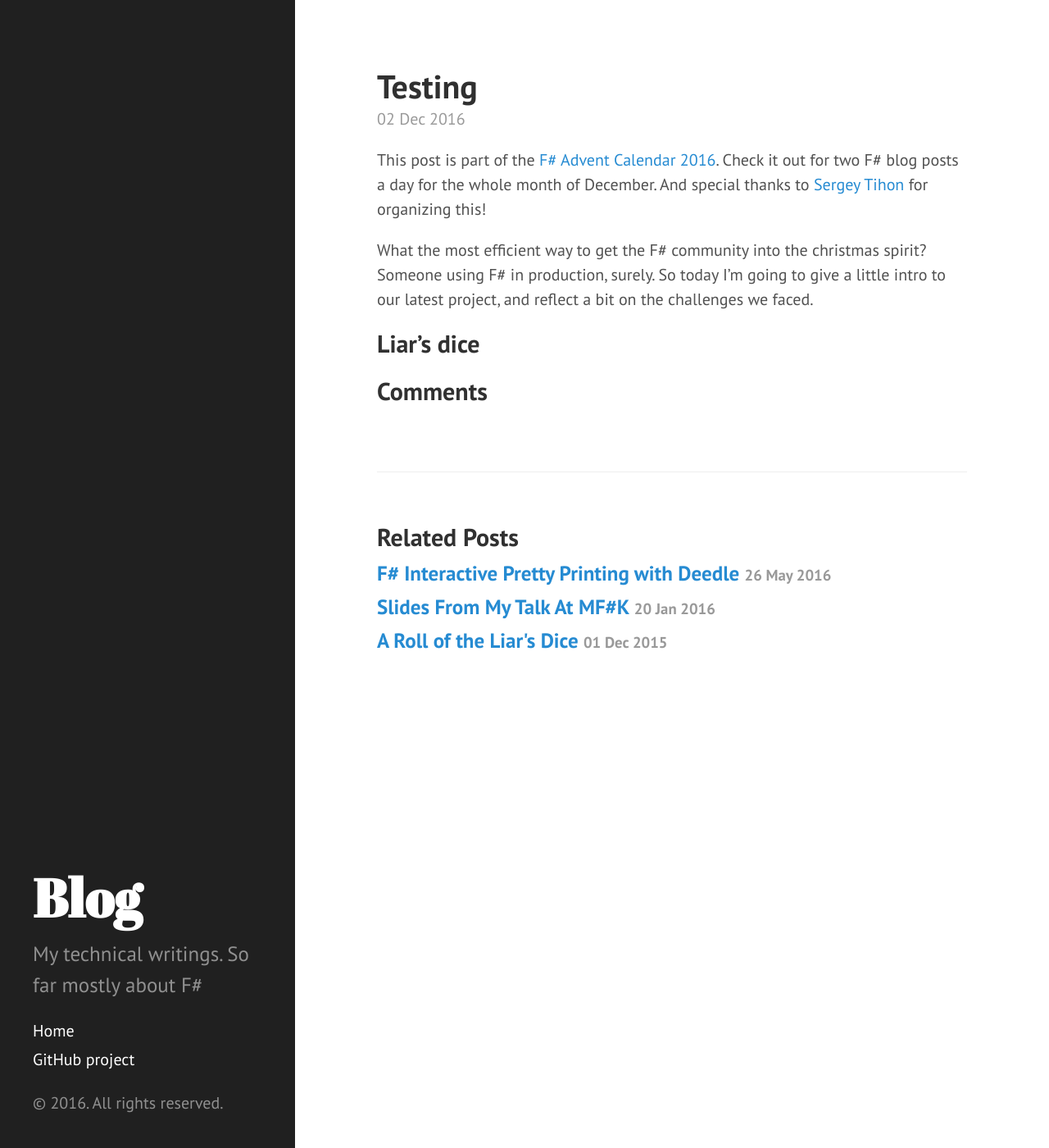
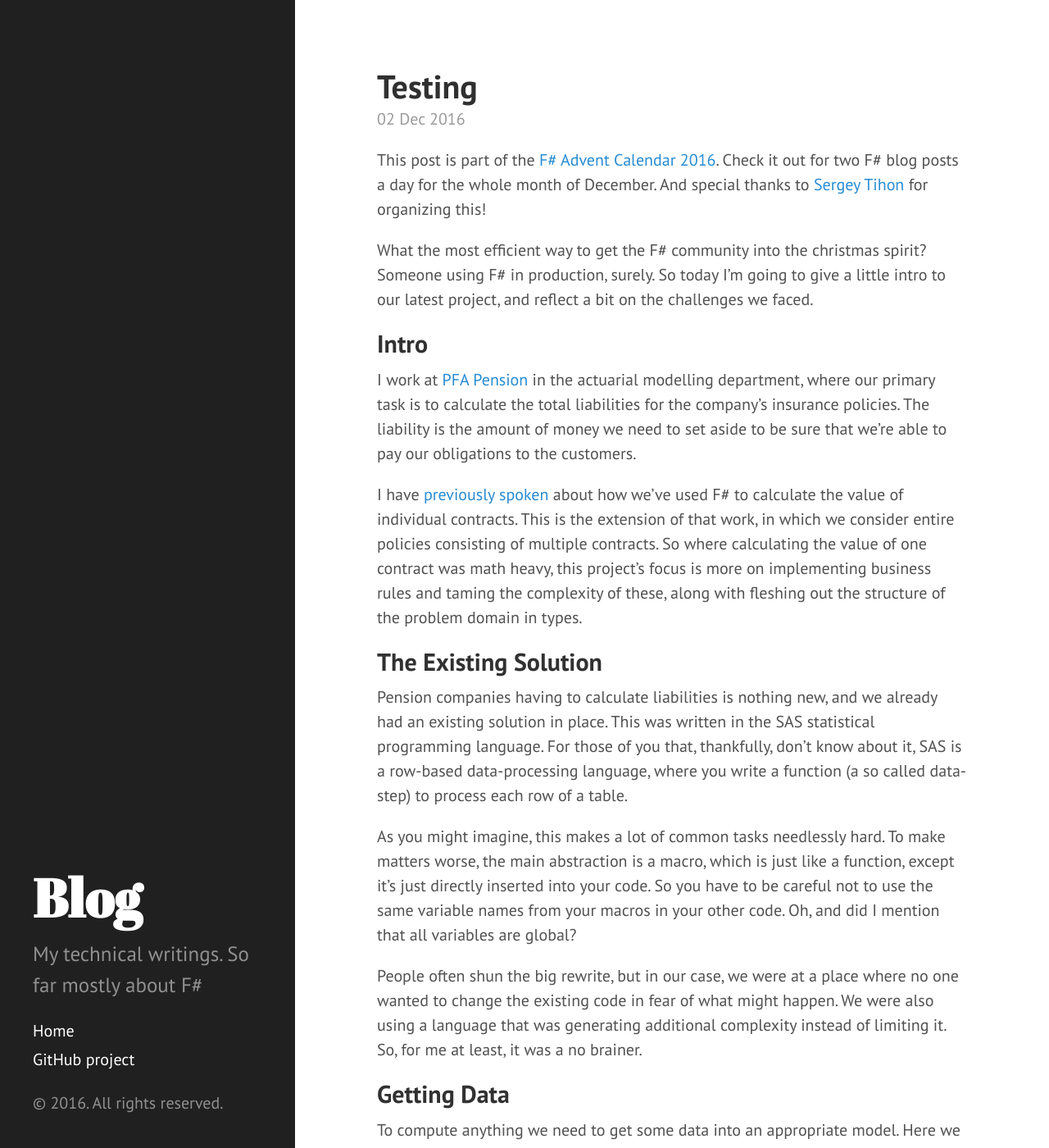
Before and after one commit to KristianSchmidt/KristianSchmidt.github.io, a Jekyll site: the page built from _posts/2016-12-02-test.md, in a window 1280 px wide and 1400 px high. Shown: the whole window at 82% size. Built offline with Jekyll 4.4.1, drawn with Linux system fonts in a browser that asks for light colours; comment, search, counter and statistics services are not loaded; some of the changed text lies outside the part shown.

Commit message:
Added more stuff to post

````diff
--- a/_posts/2016-12-02-test.md
+++ b/_posts/2016-12-02-test.md
@@ -10,7 +10,52 @@ So today I'm going to give a little intro to our latest project, and reflect a b
 
 <!--more-->
 
-## Liar's dice
+## Intro
+
+I work at [PFA Pension](https://www.pfa.dk) in the actuarial modelling department, where our primary task is to calculate the total liabilities for the company's insurance policies. The liability is the amount of money we need to set aside to be sure that we're able to pay our obligations to the customers.
+
+I have [previously spoken](http://www.kreutz.us/2016/01/20/slides-from-my-talk-at-mf-k/) about how we've used F# to calculate the value of individual contracts. This is the extension of that work, in which we consider entire policies consisting of multiple contracts. So where calculating the value of one contract was math heavy, this project's focus is more on implementing business rules and taming the complexity of these, along with fleshing out the structure of the problem domain in types.
+
+## The Existing Solution
+
+Pension companies having to calculate liabilities is nothing new, and we already had an existing solution in place. This was written in the SAS statistical programming language. For those of you that, thankfully, don't know about it, SAS is a row-based data-processing language, where you write a function (a so called data-step) to process each row of a table.
+
+As you might imagine, this makes a lot of common tasks needlessly hard. To make matters worse, the main abstraction is a macro, which is just like a function, except it's just directly inserted into your code. So you have to be careful not to use the same variable names from your macros in your other code. Oh, and did I mention that all variables are global?
+
+People often shun the big rewrite, but in our case, we were at a place where no one wanted to change the existing code in fear of what might happen. We were also using a language that was generating additional complexity instead of limiting it. So, for me at least, it was a no brainer.
+
+## Getting Data
+
+To compute anything we need to get some data into an appropriate model. Here we make extensive use of [Railway-oriented-programming](http://fsharpforfunandprofit.com/rop/), which enables us to streamline the error prone process of parsing data.
+
+Let's look at a little, example.
+
+```fsharp
+type DataRecord = { PropX : X; PropY : Y }
+
+type Error = | XError of string | YError of string
+
+type Result<'a> = | OK of 'a | Failure of Error
+
+let readX : X = function
+                | "1" -> OK X1
+                | "2" -> OK X2
+                | s   -> Failure (XError <| sprintf "Unknown X type %s" s)
+
+let readY = ...
+
+let example xStr yStr =
+    data {
+        let! x = readX xStr
+        let! y = readY yStr
+
+        return { PropX = x; PropY = y }
+    }
+```
+
+Here we're able to contain the error handling logic in individual, small, functions and then compose them with our *data* computation expression, which just makes sure none of the *let!* bindings return *Failure*, returning the first failure if there are any.
+
+Not only does this make for a relatively pleasant experience doing data parsing. This also allowed us
 
 <!--
 Description of AAA
````
